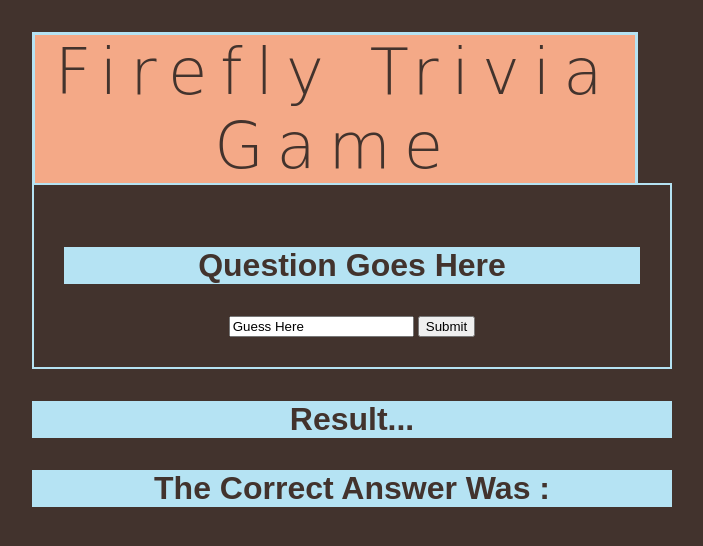
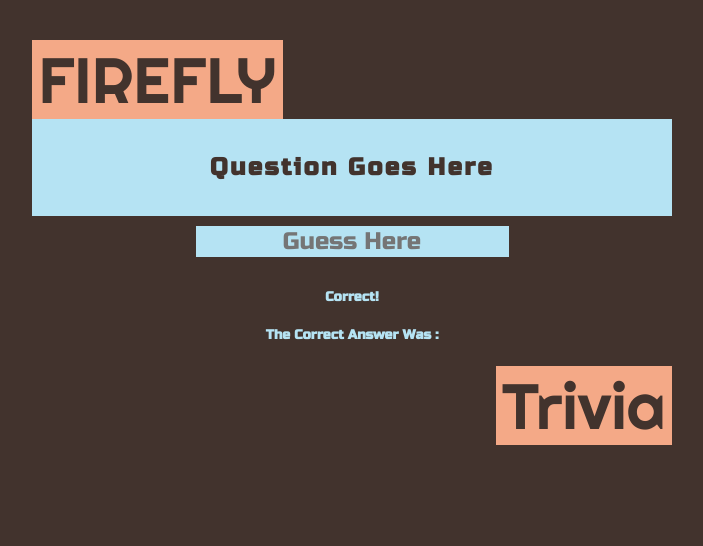
Before and after one commit to Creizai/Firefly-Trivia, a plain HTML site: page index.html in a window 1280 px wide. Shown: the whole page, without its empty margins (288-991 px from the left). Drawn offline with Linux system fonts and the light colour scheme; no server answers; a web font is replaced by a local one.

Commit message:
Changed up the HTML and css some more for styling

```diff
--- a/css/style.css
+++ b/css/style.css
@@ -14,6 +14,10 @@ Question and mass text font: font-family: 'Sulphur Point', sans-serif;
 }
 
 body {
+	background-color: var(--brown-color);
+}
+
+#boss-box {
     padding: 0;
     background-color: var(--brown-color);
     color: var(--blue-color);
@@ -26,30 +30,31 @@ body {
 }
 
 header {
-	margin-top: 5%;
+    margin-top: 5%;
     display: flex;
     flex-direction: row;
-    justify-content: space-between;
+}
+
+footer {
+    display: flex;
+    flex-direction: row;
+    align-self: flex-end;
 }
 
 h1 {
     text-align: center;
     font-size: 64px;
-    letter-spacing: 0.2em;
     font-weight: 200;
     font-family: 'Righteous', cursive;
     background-color: var(--tan-color);
     color: var(--brown-color);
-    border-top: 3px solid var(--blue-color);
-    border-left: 3px solid var(--blue-color);
-    border-right: 3px solid var(--blue-color);
-
     max-width: 600px;
-    padding: 0;
+    padding: 0 0.1em;
     margin: 0;
 }
 
 h2 {
+	text-align: center;
     font-family: 'Share', cursive;
     background-color: var(--blue-color);
     color: var(--brown-color);
@@ -58,33 +63,77 @@ h2 {
 }
 
 h3 {
-    font-size: 32px;
-    font-family: 'Sulphur Point', sans-serif;
+	text-align: center;
+    letter-spacing: 0.1em;
+    font-size: 24px;
+    font-family: 'Russo One', sans-serif;
     background-color: var(--blue-color);
     color: var(--brown-color);
 }
 
-.border-box {
-    border: 2px solid var(--blue-color);
-    max-width: 640px;
+h5 {
+	text-align: center;
+    color: var(---brown-color);
+    font-family: 'Russo One', sans-serif;
+    font-weight: 800px;
 }
 
-footer {
-	display: flex;
-	flex-direction: column;
+/*Guess input box*/
+.guess {}
+
+.submit {}
+
+/*input box*/
+input[type=text] {
+    background-color: var(--blue-color);
+    color: var(--brown-color);
+    border: none;
+    font-family: 'Russo One', sans-serif;
+    font-size: 24px;
+    padding: 0 auto;
+    text-decoration: none;
+    margin: 10px auto;
+    cursor: pointer;
+    text-align: center;
+}
+
+/* submit button*/
+/* hidden now! */
+input[type=submit] {
+    display: none;
+    background-color: var(--blue-color);
+    font-family: 'Russo One', sans-serif;
+    font-size: 24px;
+    border: none;
+    color: var(--brown-color);
+    padding: 16px 32px;
+    text-decoration: none;
+    margin: 4px 2px;
+    cursor: pointer;
+}
+
+/*.border-box {
+    border: 10px solid var(--blue-color);
+    max-width: 640px;
+}*/
+
+.answer-box {
+    justify-content: space-
 }
 
 .result-box {
     display: flex;
     justify-content: space-between;
     flex-direction: row;
+    background-color: var(--brown-color);
 }
 
 #game-box {
     position: relative;
     /*max-width: 640px;*/
     height: auto;
-    border: 2px solid var(--blue-color);
-    padding: 30px;
+    /*border: 10px solid var(--brown-color);*/
+    background-color: var(--blue-color);
+    padding: 10px;
     box-sizing: : border-box;
 }
--- a/index.html
+++ b/index.html
@@ -4,31 +4,44 @@
 <head>
     <meta name="viewport" content="width=device-width, initial-scale=1">
     <title>Firefly Trivia</title>
+    <link href="https://fonts.googleapis.com/css?family=Righteous|Russo+One|Share|Sulphur+Point&display=swap" rel="stylesheet">
     <link rel="stylesheet" type="text/css" href="css/style.css">
 </head>
 
 <body>
+    <div id="boss-box">
         <header>
-        <h1>Firefly Trivia Game</h1>
+            <h1>FIREFLY</h1>
         </header>
         <main>
             <div id="game-box">
                 <div id="question-box">
                     <h3 id="question">Question Goes Here</h3>
                 </div>
-            <div id="">
+<!--
+                <div id="result-box">
+                    <h3 id="question">Question Goes Here</h3>
+                </div>
+                 -->
+            </div>
+            <div id="answer-box">
                 <form>
-                    <input type="text" id="guess" value="Guess Here">
-                    <input type="submit" value="Submit">
+                    <input type="text" id="guess" placeholder="Guess Here">
+                    <input type="submit" id="submit" value="Submit">
                 </form>
+                <h5 id="answerResult">Correct!</h5>
+                <h5 id="theAnswer">The Correct Answer Was : </h5>
             </div>
-        </div>
+<!--             <div id="result-box">
+                <h5 id="answerResult">Correct!</h5>
+                <h5 id="theAnswer">The Correct Answer Was : </h5>
+            </div> -->
         </main>
         <footer>
-    	<div ><h3 id="answerResult">Result...</h3>
-    		<h3 id="theAnswer">The Correct Answer Was : </h3></div>
+            <h1>Trivia</h1>
         </footer>
         <script type="text/javascript" src="js/script.js"></script>
+    </div>
 </body>
 
 </html>
--- a/js/script.js
+++ b/js/script.js
@@ -20,6 +20,7 @@ const correct = "Correct!";
 const incorrect = "Incorrect!";
 
 let fireflyArr = [];
+let score = 0;
 
 
 
@@ -41,8 +42,9 @@ fetch(url)
 
             let value = formInput.value;
             console.log(value);
+            console.log(`Question Number ${questionNum}`)
 
-            if (value == fireflyArr[questionNum].answer  && questionNum < fireflyArr.length) {
+            if (value == fireflyArr[questionNum].answer  && questionNum < (fireflyArr.length - 1)) {
                 answerResult.innerText = correct;
                 theAnswer.innerText = "Great Job!";
                 questionNum++;
@@ -52,8 +54,9 @@ fetch(url)
                 questionBox.innerText = fireflyArr[questionNum].question;
                 formInput.value = null;
                 console.log(value)
+                score++;
 
-            } else if (value != fireflyArr[questionNum].answer  && questionNum < fireflyArr.length){
+            } else if (value != fireflyArr[questionNum].answer  && questionNum < (fireflyArr.length - 1)){
                 answerResult.innerText = incorrect;
                 theAnswer.innerText = fireflyArr[questionNum].answer;
                 questionNum++;
```
Lines whose indentation alone changed are shown as unchanged.
